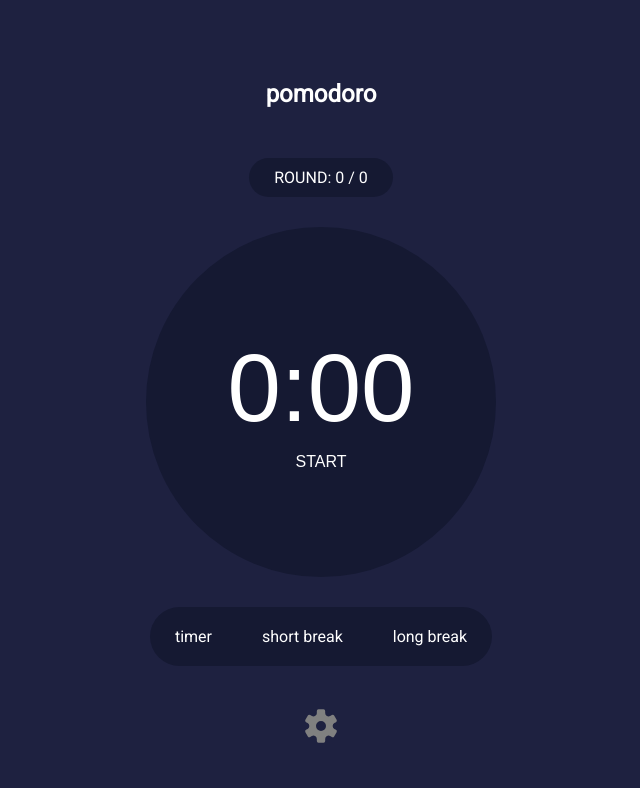
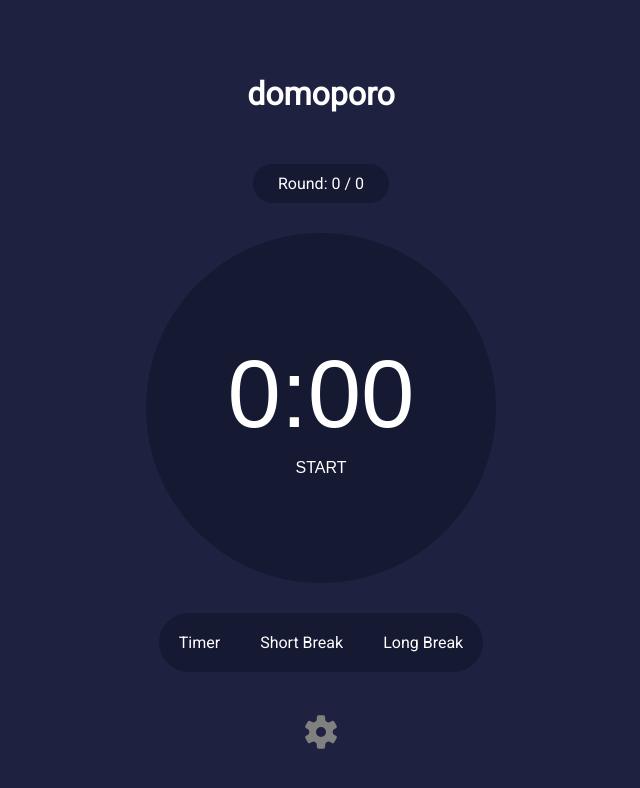
Before and after one commit to howardjhkim/bbb, a React (Create React App) app: page / in a window 1280 px wide. Shown: the top 788 px of the page, without its empty margins (319-959 px from the left). Built offline with nearby package versions, Linux system fonts and the light colour scheme.

Commit message:
Updated typography

```diff
--- a/src/CSS/timer.css
+++ b/src/CSS/timer.css
@@ -77,7 +77,7 @@
     border-radius: 55px;
     height: 100%;
     /* border: 2px solid salmon; */
-    padding: 20px 25px;
+    padding: 20px
   }
 
 
--- a/src/Components/timer.js
+++ b/src/Components/timer.js
@@ -78,9 +78,9 @@ function Timer() {
 
     return (
         <div className="timer-master" style={toggled ? { filter: 'blur(5px)' } : null}>
-            <div className="title"><h2>pomodoro</h2></div>
+            <div className="title"><h1>domoporo</h1></div>
 
-            <div className="focus-container">ROUND: {roundCounter} / {rounds.length === 0 ? '0' : rounds}</div>
+            <div className="focus-container">Round: {roundCounter} / {rounds.length === 0 ? '0' : rounds}</div>
             <button className="timer" onClick={handleButtonClick}>
                 <div className="time-container">
                     <div className="time">
@@ -92,9 +92,9 @@ function Timer() {
                 </div>
             </button>
             <div className="category">
-                <div>timer</div>
-                <div>short break</div>
-                <div>long break</div>
+                <div>Timer</div>
+                <div>Short Break</div>
+                <div>Long Break</div>
             </div>
         </div>
     )
```
